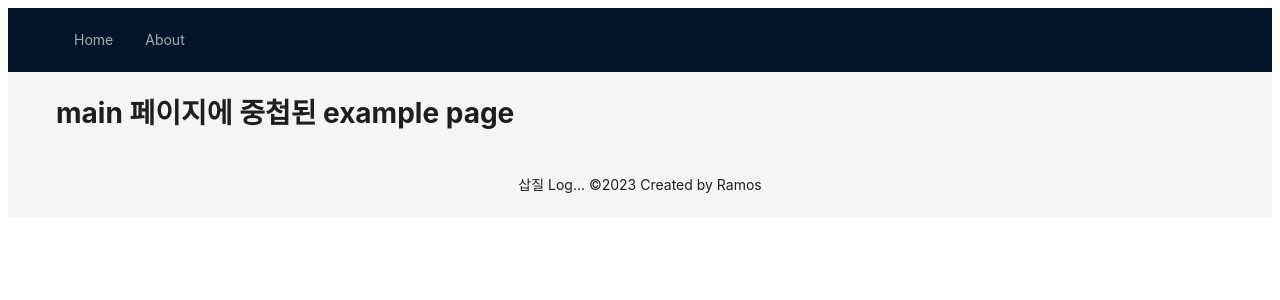
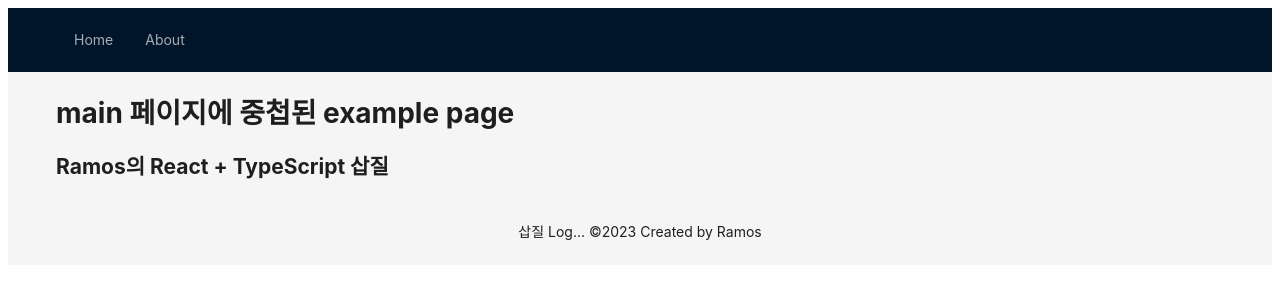
Before and after one commit to alanhakhyeonsong/what-is-hooront, a React (Vite) app: page / in a window 1280 px wide. Shown: the top 300 px of the page. Built offline with nearby package versions, Linux system fonts and the light colour scheme.

Commit message:
Style: Main page 내에 content로 들어갈 영역 내용 수정

```diff
--- a/src/components/example1/Example1.tsx
+++ b/src/components/example1/Example1.tsx
@@ -2,6 +2,7 @@ const Example1 = () => {
   return (
     <>
       <h1>main 페이지에 중첩된 example page</h1>
+      <h2>Ramos의 React + TypeScript 삽질</h2>
     </>
   );
 };
```
